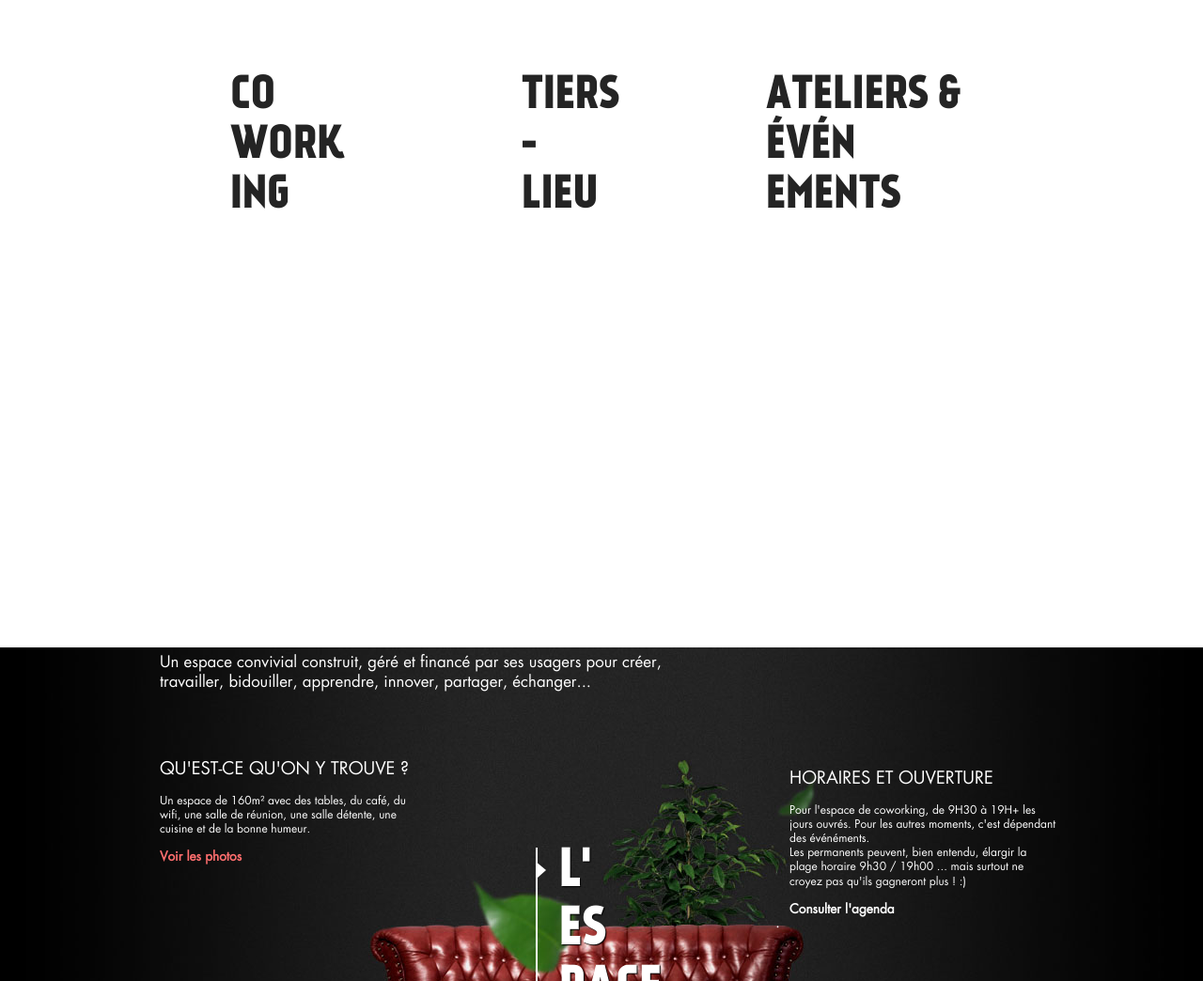
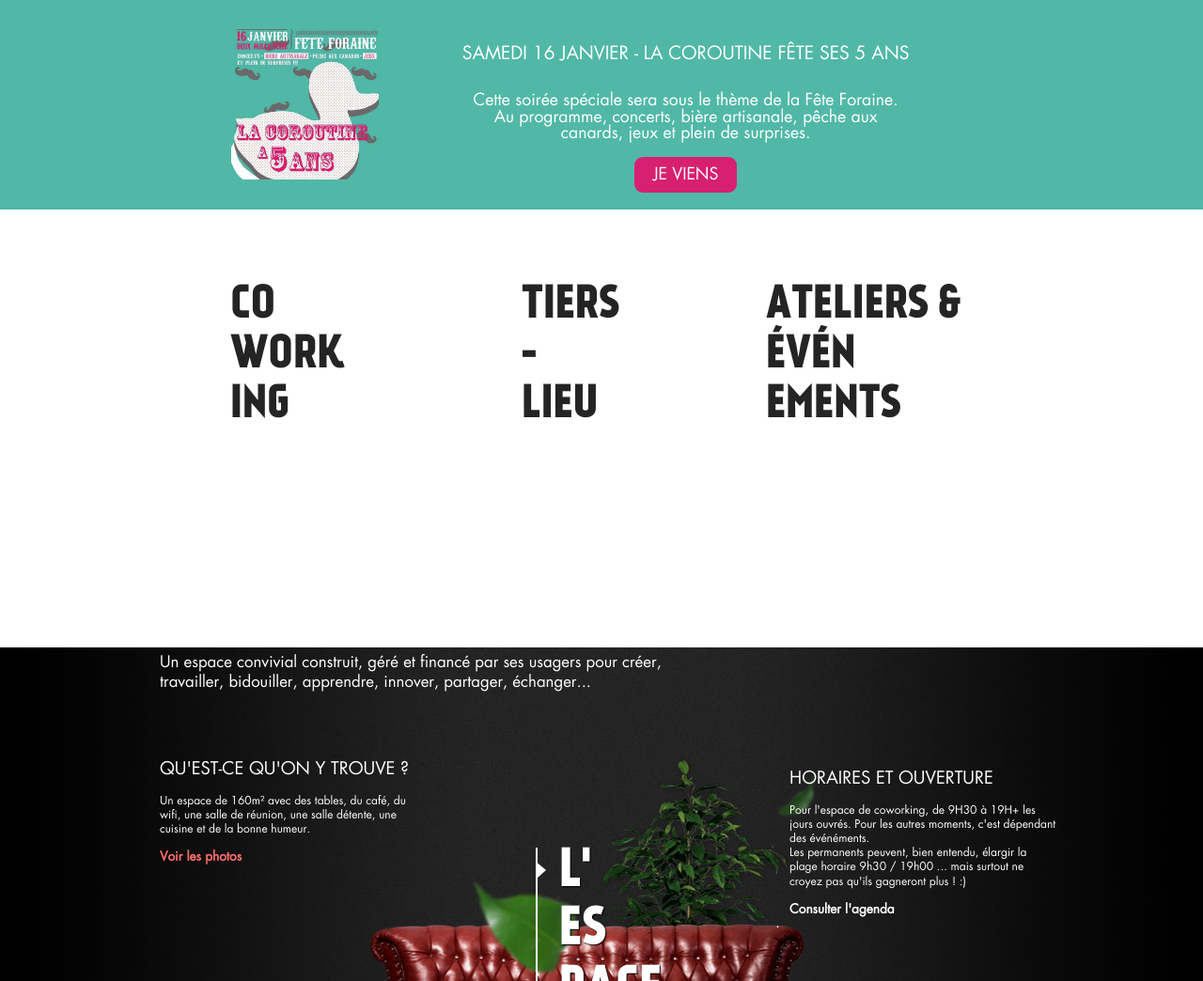
Before and after one commit to la-coroutine/la-coroutine.github.io, a Jekyll site: the page built from index.html, in a window 1280 px wide and 1400 px high. Shown: the part 356-1400 px from the top of the window at 94% size. Built offline with Jekyll 4.4.1, drawn with Linux system fonts in a browser that asks for light colours.

Commit message:
Add banner for 5 years party

```diff
--- a/_data/messages.yml
+++ b/_data/messages.yml
@@ -1,3 +1,9 @@
 # Appears on home page. Example:
-# home: "A partir de 18h, la Coroutine s'inaugure en LIVE !"
+# home:
+#   content: "A partir de 18h, la Coroutine s'inaugure en LIVE !"
 home:
+  title: "Samedi 16 Janvier - La Coroutine fête ses 5 ans"
+  content: |
+    Cette soirée spéciale sera sous le thème de la Fête Foraine. Au programme, concerts, bière artisanale, pêche aux canards, jeux et plein de surprises.
+  link: https://www.facebook.com/events/1058385214194684/"
+  picture: "events/20160116-fete-cinq-ans.jpg"
--- a/_sass/modules/home/_ustream.scss
+++ b/_sass/modules/home/_ustream.scss
@@ -1,12 +1,69 @@
-#ustream {
-  padding: 30px 0 10px;
-  text-align: center;
+.m-ustream {
+  background-color: #51B8A7;
+  margin-top: -1px;
 
-  p {
-    padding: 20px 0 0 0;
+  a, a:hover, a:active {
+    color: white;
+    text-decoration: none;
   }
 
-  span {
-    font-size: 0.7rem;
+  .m-ustream--container {
+    position: relative;
+    left: 0;
+    right: 0;
+    width: 70%;
+    margin-left: auto;
+    margin-right: auto;
+    min-height: 10rem;
+    padding: 2rem 0;
+    text-align: center;
+
+    h2 {
+      font-size: 1.2rem;
+      text-transform: uppercase;
+    }
+
+    img {
+      height: 100%;
+    }
+
+
+    p {
+      margin-bottom: 2rem;
+      padding: 2rem;
+      font-size: 1.1rem;
+    }
+
+    .content, .picture {
+      float: left;
+      height: 10rem;
+    }
+
+    .content {
+      width: 60%;
+      padding-top: 1rem;
+    }
+
+    .picture {
+      width: 30%;
+    }
+
+    .button {
+      -webkit-border-radius: 9;
+      -moz-border-radius: 9;
+      border-radius: 9px;
+
+      background: #D72070;
+      color: #ffffff;
+      display: inline-block;
+      margin-top: 1rem;
+      padding: 10px 20px 10px 20px;
+      text-decoration: none;
+      text-transform: uppercase;
+
+      &:hover {
+        background: #E52779;
+      }
+    }
   }
 }
--- a/index.html
+++ b/index.html
@@ -1,16 +1,32 @@
 ---
 layout: default
 ---
+
 <section id="home">
-  <div id="video-test" class="top">
+  <div id="video-home" class="top">
     <h1><img src="img/logo_coco.png" alt="La Coroutine : Créer, apprendre, partager" width="183" height="182" /></h1>
   </div>
 
   {% if site.data.messages.home %}
-    <div id="ustream">
-      <p>
-        {{ site.data.messages.home }}
-      </p>
+    <div class="m-ustream">
+      <a href="{{ site.data.messages.home.link }}">
+        <div class="m-ustream--container">
+
+            <div class="picture">
+              <img src="img/{{ site.data.messages.home.picture }}" alt="Evénement à la Coroutine" />
+            </div>
+
+            <div class='content'>
+              <h2>{{ site.data.messages.home.title }}</h2>
+              <p>
+                {{ site.data.messages.home.content }}
+                <br/>
+                <span class='button'>Je viens</span>
+              </p>
+            </div>
+
+        </div>
+      </a>
     </div>
   {% endif %}
 
--- a/js/main.js
+++ b/js/main.js
@@ -24,7 +24,7 @@ $(document).ready(function(){
         $(this).parent('li').addClass('active');
     });
 
-    $('#video-test').videoBG({
+    $('#video-home').videoBG({
         webm:'assets/header.webm',
         poster:'img/video_coco.jpg',
         scale:true,
```
Also changed, not shown: img/events/20160116-fete-cinq-ans.jpg (added).
